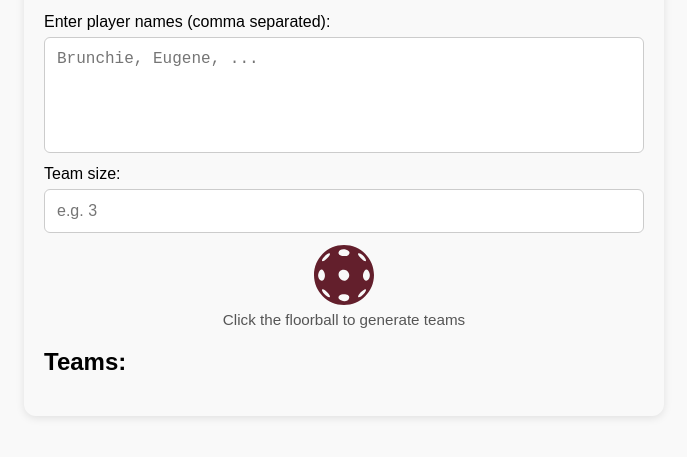
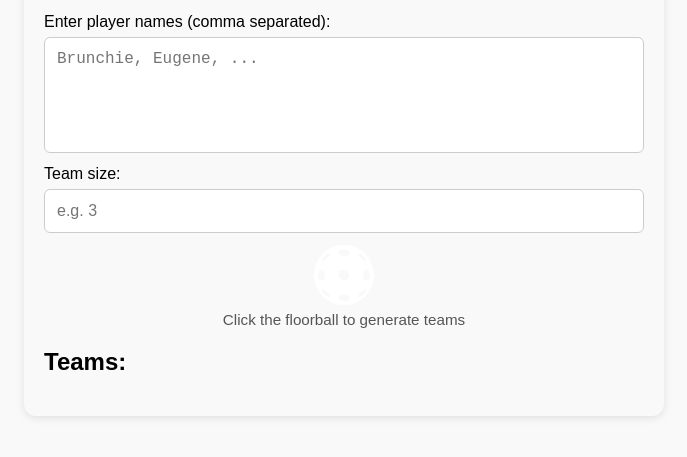
Before and after one commit to DevBrunchie19/Floorball-Team-Picker, a plain HTML site: page index.html in a window 1280 px wide. Shown: the part 151-608 px from the top of the page, without its empty margins (296-983 px from the left). Drawn offline with Linux system fonts and the light colour scheme.

Commit message:
Update index.html

```diff
--- a/index.html
+++ b/index.html
@@ -55,11 +55,11 @@
   justify-content: center; /* centers horizontally */
 }
   .image-button {
+    fill: #ba006f;
   display: block;
   margin: 0 auto;
   width: 60px;
   height: auto;
-filter: brightness(0) saturate(100%) invert(17%) sepia(90%) saturate(500%) hue-rotate(300deg) brightness(90%) contrast(100%);
   cursor: pointer;
   transition: transform 0.15s ease;
 }
```
